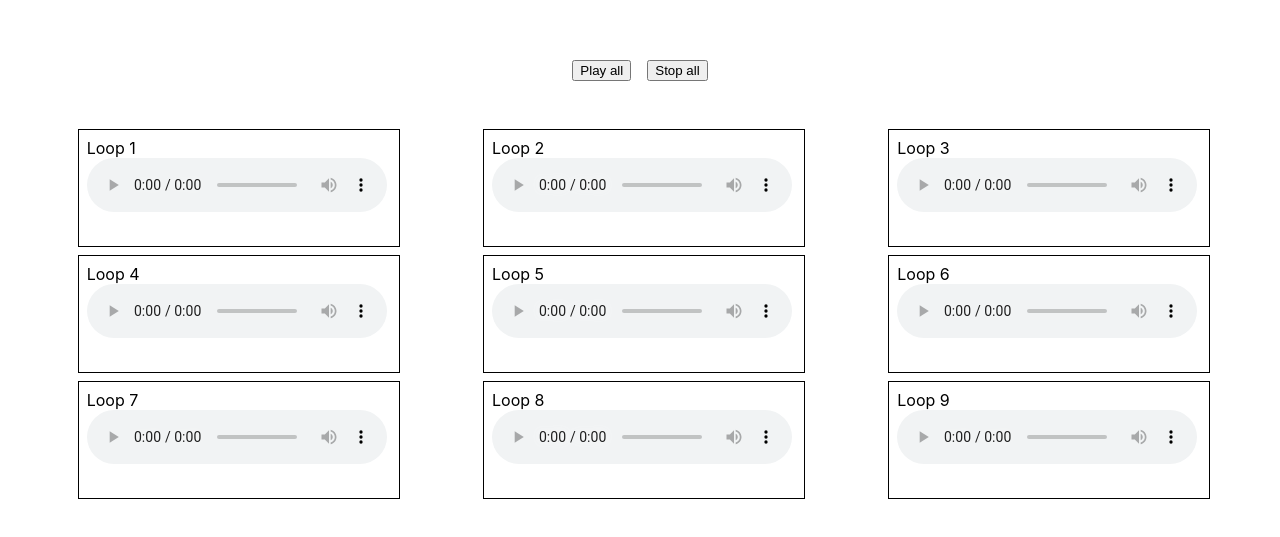
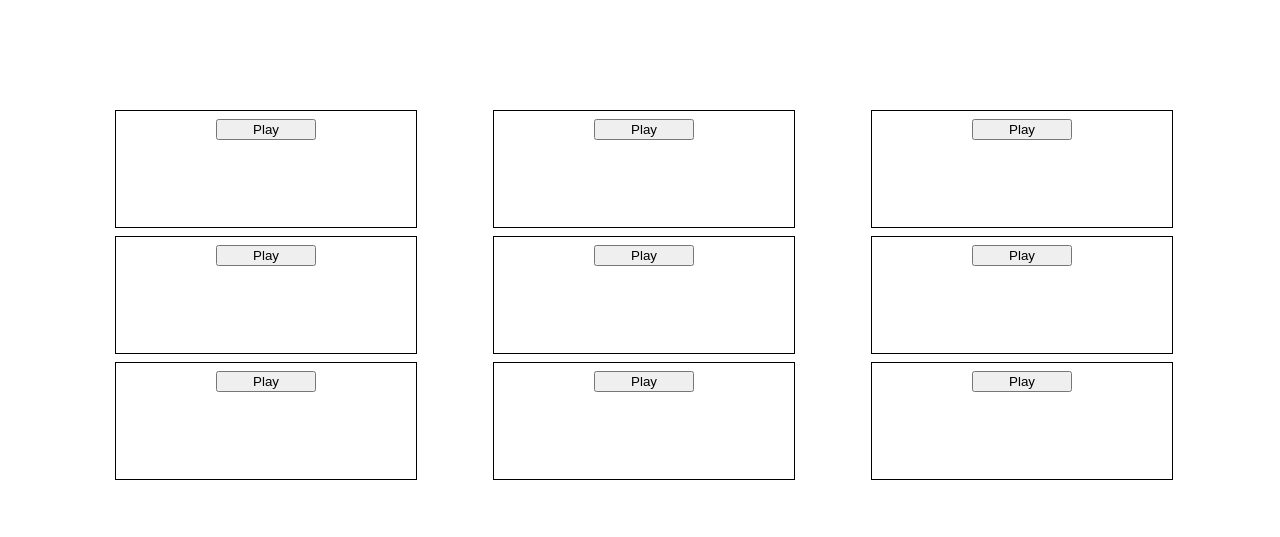
Before and after one commit to wildhamster26/loop-machine, a React (Create React App) app: page / in a window 1280 px wide. Shown: the part 101-638 px from the top of the page. Built offline with nearby package versions, Linux system fonts and the light colour scheme.

Commit message:
Feat: dry the code and use AudioCard

```diff
--- a/src/App.tsx
+++ b/src/App.tsx
@@ -1,111 +1,20 @@
-import React, { useRef } from "react";
+import React from "react";
 import "./App.css";
-import {
-  loop1,
-  loop2,
-  loop3,
-  loop4,
-  loop5,
-  loop6,
-  loop7,
-  loop8,
-  loop9,
-} from "./assets/index";
+import { loops } from "./assets/index";
+import { AudioCard } from "./AudioCard/AudioCard";
 function App() {
-  const loop1Ref = useRef<HTMLAudioElement | null>(null);
-  const loop2Ref = useRef<HTMLAudioElement | null>(null);
-  const loop3Ref = useRef<HTMLAudioElement | null>(null);
-  const loop4Ref = useRef<HTMLAudioElement | null>(null);
-  const loop5Ref = useRef<HTMLAudioElement | null>(null);
-  const loop6Ref = useRef<HTMLAudioElement | null>(null);
-  const loop7Ref = useRef<HTMLAudioElement | null>(null);
-  const loop8Ref = useRef<HTMLAudioElement | null>(null);
-  const loop9Ref = useRef<HTMLAudioElement | null>(null);
-
-  const playAll = () => {
-    if (
-      loop1Ref.current &&
-      loop2Ref.current &&
-      loop3Ref.current &&
-      loop4Ref.current &&
-      loop5Ref.current &&
-      loop6Ref.current &&
-      loop7Ref.current &&
-      loop8Ref.current &&
-      loop9Ref.current
-    ) {
-      loop1Ref.current.play();
-      loop2Ref.current.play();
-      loop3Ref.current.play();
-      loop4Ref.current.play();
-      loop5Ref.current.play();
-      loop6Ref.current.play();
-      loop7Ref.current.play();
-      loop8Ref.current.play();
-      loop9Ref.current.play();
-    }
-  };
-
-  const pauseAll = () => {
-    if (
-      loop1Ref.current &&
-      loop2Ref.current &&
-      loop3Ref.current &&
-      loop4Ref.current &&
-      loop5Ref.current &&
-      loop6Ref.current &&
-      loop7Ref.current &&
-      loop8Ref.current &&
-      loop9Ref.current
-    ) {
-      loop1Ref.current.pause();
-      loop2Ref.current.pause();
-      loop3Ref.current.pause();
-      loop4Ref.current.pause();
-      loop5Ref.current.pause();
-      loop6Ref.current.pause();
-      loop7Ref.current.pause();
-      loop8Ref.current.pause();
-      loop9Ref.current.pause();
-    }
-  };
-
   return (
     <div className="App">
-      <div className="controls">
+      {/* <div className="controls">
         <button className="play-button" onClick={playAll}>
           Play all
         </button>
         <button onClick={pauseAll}>Stop all</button>
-      </div>
+      </div> */}
       <div className="cards">
-        <div className="card">
-          Loop 1<audio ref={loop1Ref} controls src={loop1} />
-        </div>
-        <div className="card">
-          Loop 2<audio ref={loop2Ref} controls src={loop2} />
-        </div>
-        <div className="card">
-          Loop 3<audio ref={loop3Ref} controls src={loop3} />
-        </div>
-        <div className="card">
-          Loop 4<audio ref={loop4Ref} controls src={loop4} />
-        </div>
-        <div className="card">
-          Loop 5<audio ref={loop5Ref} controls src={loop5} />
-        </div>
-        <div className="card">
-          Loop 6<audio ref={loop6Ref} controls src={loop6} />
-        </div>
-        <div className="card">
-          Loop 7<audio ref={loop7Ref} controls src={loop7} />
-        </div>
-        <div className="card">
-          Loop 8<audio ref={loop8Ref} controls src={loop8} />
-        </div>
-        <div className="card">
-          Loop 9<audio ref={loop9Ref} controls src={loop9} />
-        </div>
+        {loops.map((loop, i) => (
+          <AudioCard src={loop} key={i} />
+        ))}
       </div>
     </div>
   );
--- /dev/null
+++ b/src/AudioCard/AudioCard.tsx
@@ -0,0 +1,32 @@
+import React, { useRef, useState } from "react";
+
+export const AudioCard: React.FC<Props> = ({ src }) => {
+  const [isPlaying, setIsPlaying] = useState(false);
+  const ref = useRef<HTMLAudioElement | null>(null);
+
+  const togglePlay = () => {
+    if (ref.current) {
+      if (isPlaying) {
+        ref.current.pause();
+      } else {
+        ref.current.play();
+      }
+      setIsPlaying(!isPlaying);
+    }
+  };
+
+  return (
+    <div className="card">
+      <div style={{ display: "flex", justifyContent: "space-around" }}>
+        <button onClick={togglePlay} style={{ minWidth: "100px" }}>
+          {isPlaying ? "Pause" : "Play"}
+        </button>
+      </div>
+      <audio ref={ref} src={src} loop={true} />
+    </div>
+  );
+};
+
+interface Props {
+  src: any;
+}
--- a/src/assets/index.js
+++ b/src/assets/index.js
@@ -1,9 +1,21 @@
-export const loop1 = require("./src_assets_loops_1-GHS_123_Filo_Kick_Clap.mp3");
-export const loop2 = require("./loop_2.mp3");
-export const loop3 = require("./src_assets_loops_3-GHS_123_Gm_Sun_Synth_Bass.mp3");
-export const loop4 = require("./loop_4.mp3");
-export const loop5 = require("./src_assets_loops_5-hk_gtr125_pickcut_Gm.mp3");
-export const loop6 = require("./src_assets_loops_6-hk_syn125_holdme1_Gm.mp3");
-export const loop7 = require("./src_assets_loops_7-hk_top125_latint.mp3");
-export const loop8 = require("./src_assets_loops_8-hk_top125_zulu.mp3");
-export const loop9 = require("./src_assets_loops_9-hk_mus125_lovefunk2_Gm.mp3");
+const loop1 = require("./src_assets_loops_1-GHS_123_Filo_Kick_Clap.mp3");
+const loop2 = require("./loop_2.mp3");
+const loop3 = require("./src_assets_loops_3-GHS_123_Gm_Sun_Synth_Bass.mp3");
+const loop4 = require("./loop_4.mp3");
+const loop5 = require("./src_assets_loops_5-hk_gtr125_pickcut_Gm.mp3");
+const loop6 = require("./src_assets_loops_6-hk_syn125_holdme1_Gm.mp3");
+const loop7 = require("./src_assets_loops_7-hk_top125_latint.mp3");
+const loop8 = require("./src_assets_loops_8-hk_top125_zulu.mp3");
+const loop9 = require("./src_assets_loops_9-hk_mus125_lovefunk2_Gm.mp3");
+
+export const loops = [
+  loop1,
+  loop2,
+  loop3,
+  loop4,
+  loop5,
+  loop6,
+  loop7,
+  loop8,
+  loop9,
+];
```
